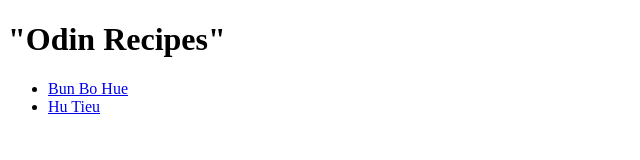
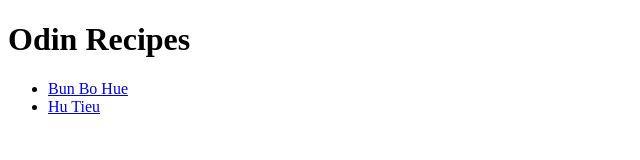
Before and after one commit to phuoc-stack/odin-recipes, a plain HTML site: page index.html in a window 1280 px wide. Shown: the whole page, without its empty margins (0-640 px from the left). Drawn offline with Linux system fonts and the light colour scheme.

Commit message:
Update index.html

```diff
--- a/index.html
+++ b/index.html
@@ -3,10 +3,10 @@
 <head>
     <meta charset="UTF-8">
     <meta name="viewport" content="width=<device-width>, initial-scale=1.0">
-    <title>Document</title>
+    <title>Odin Recipes</title>
 </head>
 <body>
-    <h1>"Odin Recipes"</h1>
+    <h1>Odin Recipes</h1>
     <ul>
         <li><a href="./recipes/bunbohue.html">Bun Bo Hue</a></li>
         <li><a href="./recipes/hutieu.html">Hu Tieu</a></li>
```
